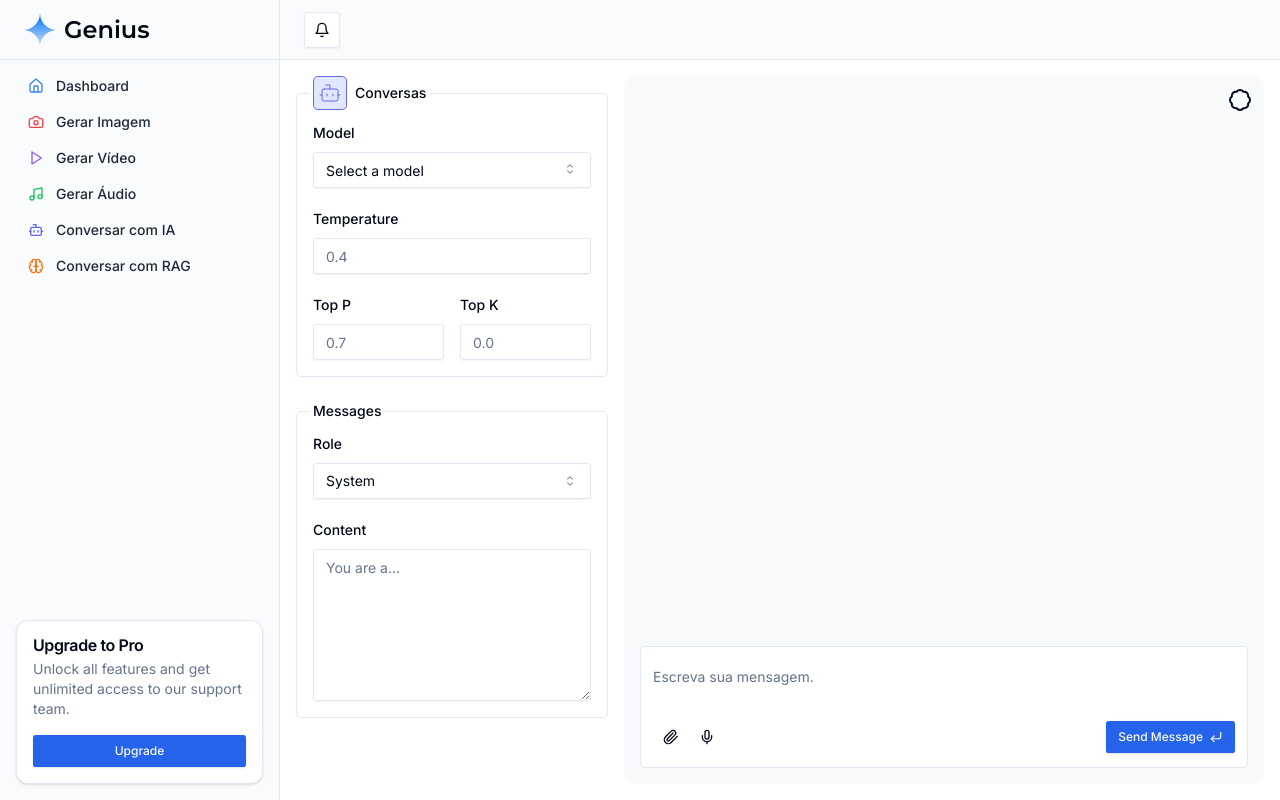
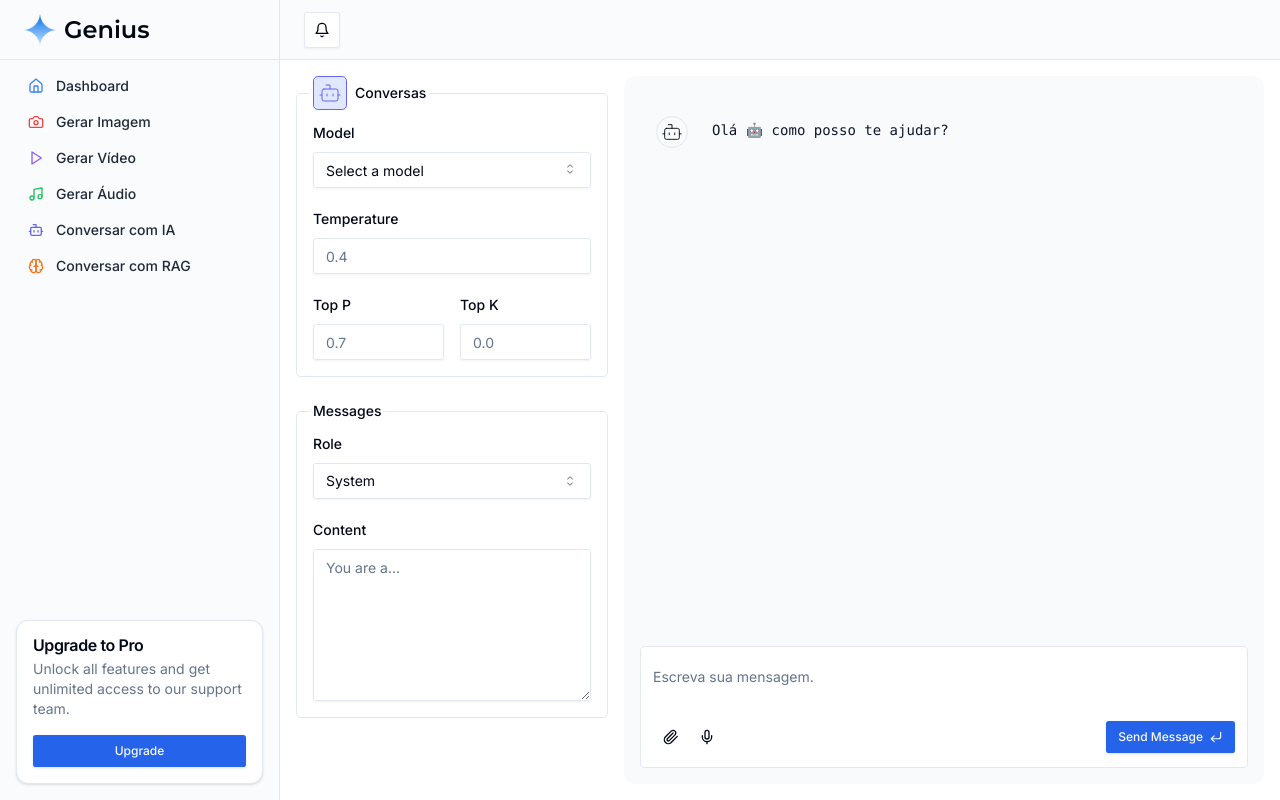
Before and after one commit to Darlley/genius-saas, a Next.js app: page /conversation in a window 1280 px wide. Built offline with nearby package versions, Linux system fonts and the light colour scheme.

Commit message:
feat: listagem de mensagens

```diff
--- a/src/app/(dashboard)/layout.tsx
+++ b/src/app/(dashboard)/layout.tsx
@@ -84,7 +84,7 @@ export default function RootLayout({
   children: React.ReactNode;
 }) {
   return (
-    <div className="grid min-h-screen w-full md:grid-cols-[220px_1fr] lg:grid-cols-[280px_1fr]">
+    <div className="grid h-svh max-h-full w-full md:grid-cols-[220px_1fr] lg:grid-cols-[280px_1fr]">
       <div className="hidden border-r bg-muted/40 md:block">
         <div className="flex h-full max-h-screen flex-col gap-2">
           <div className="flex h-14 items-center border-b px-4 lg:h-[60px] lg:px-6">
@@ -132,7 +132,7 @@ export default function RootLayout({
           </div>
         </div>
       </div>
-      <div className="flex flex-col">
+      <div className="flex flex-col h-full max-h-full overflow-hidden">
         <header className="flex h-14 items-center gap-4 border-b bg-muted/40 px-4 lg:h-[60px] lg:px-6">
           <Sheet>
             <SheetTrigger asChild>
--- a/src/components/PageConversation/PageConversation.tsx
+++ b/src/components/PageConversation/PageConversation.tsx
@@ -18,7 +18,6 @@ import {
   TooltipTrigger,
 } from '@/components/ui/tooltip';
 import {
-  Badge,
   Bird,
   Bot,
   CornerDownLeft,
@@ -35,19 +34,31 @@ import { SubmitHandler, useForm } from 'react-hook-form';
 
 import axios from 'axios';
 import { useRouter } from 'next/navigation';
-import { ChatCompletionMessageParam } from 'openai/resources/index.mjs';
+import { ChatCompletionContentPartText, ChatCompletionMessageParam, ChatCompletionSystemMessageParam, ChatCompletionUserMessageParam } from 'openai/resources/index.mjs';
 import { useState } from 'react';
 import { toast } from 'sonner';
 import { Avatar } from '../ui/avatar';
 import { Form, FormControl, FormField, FormItem, FormLabel } from '../ui/form';
 import { ScrollArea } from '../ui/scroll-area';
+import { Skeleton } from '../ui/skeleton';
 import { formSchema, FormSchema } from './PageConversation.schemas';
 import { PageConversationProps } from './PageConversation.types';
+import Image from 'next/image';
 
 export default function PageConversation(props: PageConversationProps) {
   const route = useRouter();
 
-  const [messages, setMessages] = useState<ChatCompletionMessageParam[]>([]);
+  const [messages, setMessages] = useState<Array<ChatCompletionSystemMessageParam | ChatCompletionUserMessageParam>>([
+    {
+      role: 'system',
+      content: [
+        {
+          text: 'Olá 🤖 como posso te ajudar?',
+          type: 'text',
+        },
+      ],
+    },
+  ]);
 
   const form = useForm<FormSchema>({
     resolver: zodResolver(formSchema),
@@ -62,20 +73,28 @@ export default function PageConversation(props: PageConversationProps) {
   const onSubmit: SubmitHandler<FormSchema> = async (data) => {
     const { prompt } = data;
 
+    const userMessage: ChatCompletionUserMessageParam = {
+      role: 'user',
+      content: [
+        {
+          text: prompt,
+          type: 'text',
+        }
+      ]
+    };
+
+    setMessages((current) => [...current, userMessage]);
+
     try {
-      const userMessage: ChatCompletionMessageParam = {
-        role: 'user',
-        content: prompt,
-      };
       const newMessages = [...messages, userMessage];
 
       const response = await axios.post('/api/conversation', {
         messages: newMessages,
       });
 
-      setMessages((current) => [...current, userMessage, response.data]);
+      setMessages((current) => [...current, response.data as ChatCompletionSystemMessageParam]);
 
-      form.reset()
+      form.reset();
     } catch (error) {
       console.log(error);
       toast.error('Ocorreu um erro.');
@@ -85,7 +104,7 @@ export default function PageConversation(props: PageConversationProps) {
   };
 
   return (
-    <main className="grid flex-1 gap-4 overflow-auto p-4 md:grid-cols-2 lg:grid-cols-3">
+    <main className="grid flex-1 gap-4 p-4 md:grid-cols-2 lg:grid-cols-3 h-full overflow-hidden">
       <div
         className="relative hidden flex-col items-start gap-8 md:flex"
         x-chunk="dashboard-03-chunk-0"
@@ -200,17 +219,14 @@ export default function PageConversation(props: PageConversationProps) {
           </fieldset>
         </form>
       </div>
-      <div className="relative flex h-full min-h-[50vh] flex-col rounded-xl bg-muted/50 p-4 lg:col-span-2">
-        <Badge className="absolute right-3 top-3">Output</Badge>
-        <ScrollArea className="flex-grow p-4">
-          <div className="space-y-4">
+      <div className="relative flex h-full min-h-[50vh] flex-col  rounded-xl bg-muted/50 p-4 lg:col-span-2">
+        <ScrollArea className="flex-grow p-4 max-h-full overflow-y-auto w-full">
+          <div className="space-y-4 w-full">
             {messages.map((message, index) => (
               <div
                 key={index}
                 className={`flex items-start gap-3 ${
-                  message.role === 'user'
-                    ? 'flex-row-reverse justify-end'
-                    : 'justify-start'
+                  message.role === 'user' ? 'flex-row-reverse' : 'justify-start'
                 }`}
               >
                 <Avatar
@@ -227,16 +243,45 @@ export default function PageConversation(props: PageConversationProps) {
                   )}
                 </Avatar>
                 <div
-                  className={`rounded-lg p-3 max-w-[80%] ${
+                  className={`rounded-lg p-3 text-sm max-w-[80%] ${
                     message.role === 'user'
-                      ? 'border bg-secondary text-secondary-foreground'
+                      ? 'border bg-secondary text-secondary-foreground '
                       : 'text-secondary-foreground'
                   }`}
                 >
-                  <p className="text-sm">{message.content ?? ''}</p>
+                  {Array.isArray(message.content) ? (
+                    message.content.map((part, index) => {
+                      if (part.type === 'text') {
+                        return (
+                          <p key={index} className={`${message.role === 'user' ? '' : 'font-mono'} break-all whitespace-wrap`}>
+                            {part.text}
+                          </p>
+                        );
+                      } else if (part.type === 'image_url') { // Verifica se é uma imagem
+                        return (
+                          <Image key={index} src={part.image_url.url} alt="Imagem" layout="responsive" />
+                        );
+                      }
+                      return <p>Erro desconhecido.</p>; // Retorna null se o tipo não for reconhecido
+                    })
+                  ) : (
+                    <p className={`${message.role === 'user' ? '' : 'font-mono'} break-all whitespace-break-spaces`}>
+                      {message.content}
+                    </p>
+                  )}
                 </div>
               </div>
             ))}
+
+            {isSubmitting && (
+              <div className="flex items-center space-x-4">
+                <Skeleton className="h-12 w-12 rounded-full" />
+                <div className="space-y-2">
+                  <Skeleton className="h-4 w-[250px]" />
+                  <Skeleton className="h-4 w-[200px]" />
+                </div>
+              </div>
+            )}
           </div>
         </ScrollArea>
         <Form {...form}>
```
